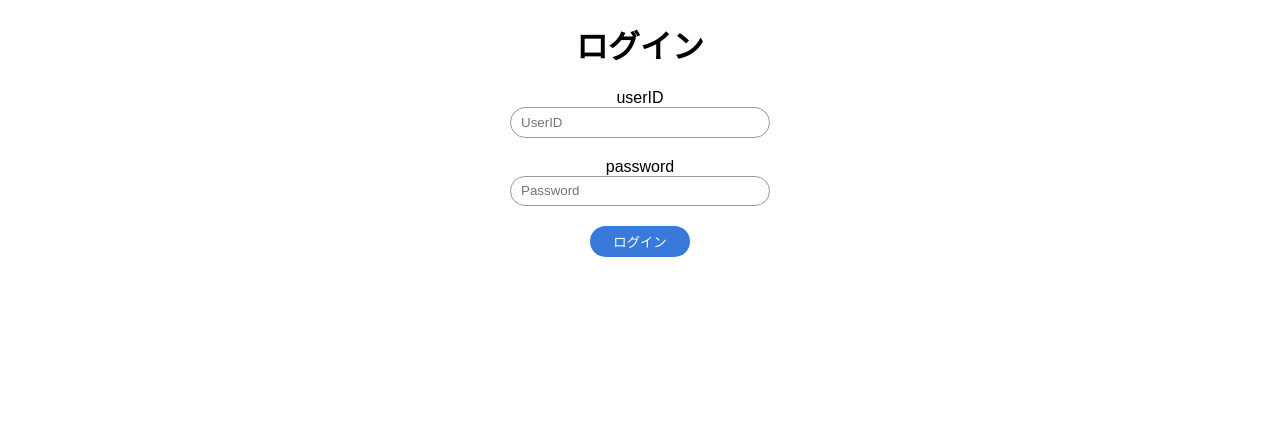
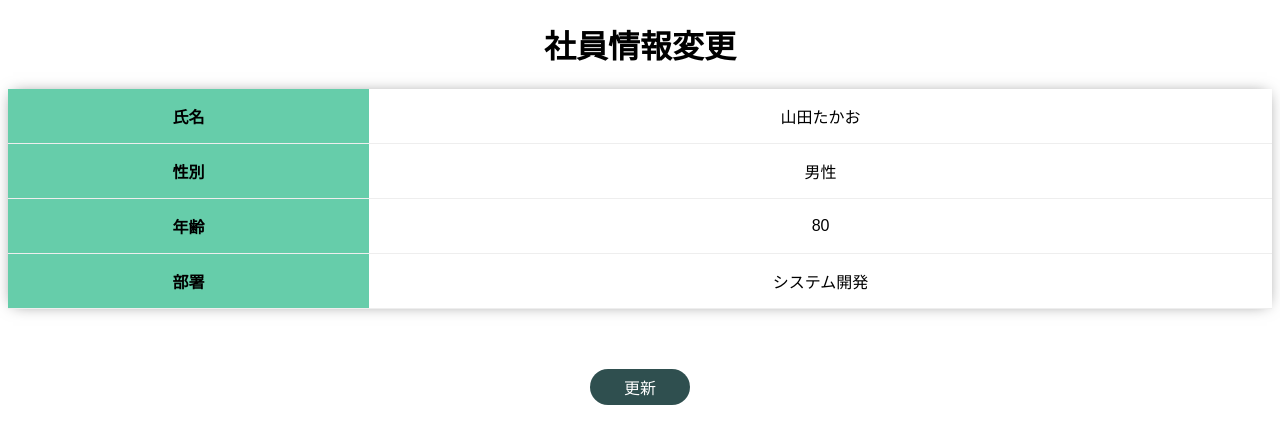
Before and after one commit to borinu/sample_1, a React (Create React App) app: page /change in a window 1280 px wide. Shown: the top 444 px of the page. Built offline with nearby package versions, Linux system fonts and the light colour scheme.

Commit message:
一覧、詳細、登録画面実装

```diff
--- a/src/App.js
+++ b/src/App.js
@@ -1,11 +1,16 @@
 import "./styles.css";
 import "./login.css";
+import { BrowserRouter } from "react-router-dom";
 import { Login } from "./pages/Login";
+import { Router } from "./router/Router";
 
 export default function App() {
   return (
     <div className="App">
-      <Login />
+      <BrowserRouter>
+        {/* <Login /> */}
+        <Router />
+      </BrowserRouter>
     </div>
   );
 }
--- /dev/null
+++ b/src/components/Button.jsx
@@ -0,0 +1,25 @@
+// import { styled } from "styled-components";
+
+// export const Button = (props) => {
+//   console.log(props);
+//   const { text } = props;
+//   return <SButton>{text}</SButton>;
+// };
+
+// const SButton = styled.p`
+//   display: block;
+//   width: 260px;
+//   height: 2.3em;
+//   margin: 0 auto;
+//   padding: 3px 10px;
+//   box-sizing: border-box;
+//   border: 1px solid #999;
+//   border-radius: 20px;
+
+//   width: 100px;
+//   cursor: pointer;
+//   border: none;
+//   background: #3879d9;
+//   color: #fff;
+//   outline: none;
+// `;
--- /dev/null
+++ b/src/detail.css
@@ -0,0 +1,49 @@
+table {
+  border-collapse: collapse;
+  border-spacing: 0;
+  width: 100%;
+  box-shadow: 0px 0px 15px -5px #777777;
+}
+
+table tr {
+  border-bottom: solid 1px #eee;
+  cursor: pointer;
+}
+
+table tr:hover {
+  background-color: #d4f0fd;
+}
+
+table th {
+  width: 10%;
+  background-color: #66cdaa;
+}
+
+table th,
+table td {
+  text-align: center;
+  padding: 15px 0;
+}
+
+table td.icon {
+  background-size: 35px;
+  background-position: left 5px center;
+  background-repeat: no-repeat;
+  padding-left: 30px;
+}
+
+.button {
+  margin-top: 30px;
+}
+
+/* table td.icon.bird {
+  background-image: url(icon-bird.png);
+}
+
+table td.icon.whale {
+  background-image: url(icon-whale.png);
+}
+
+table td.icon.crab {
+  background-image: url(icon-crab.png);
+} */
--- /dev/null
+++ b/src/list.css
@@ -0,0 +1,50 @@
+table {
+  /* table-layout: fixed; */
+  border-collapse: collapse;
+  border-spacing: 0;
+  width: 100%;
+  box-shadow: 0px 0px 15px -5px #777777;
+}
+
+table tr {
+  border-bottom: solid 1px #eee;
+  cursor: pointer;
+}
+
+table tr:hover {
+  background-color: #d4f0fd;
+}
+
+table th {
+  background-color: #66cdaa;
+}
+
+table th,
+table td {
+  text-align: center;
+  width: 25%;
+  padding: 15px 0;
+}
+
+table td.icon {
+  background-size: 35px;
+  background-position: left 5px center;
+  background-repeat: no-repeat;
+  padding-left: 30px;
+}
+
+.button {
+  margin-top: 30px;
+}
+
+/* table td.icon.bird {
+  background-image: url(icon-bird.png);
+}
+
+table td.icon.whale {
+  background-image: url(icon-whale.png);
+}
+
+table td.icon.crab {
+  background-image: url(icon-crab.png);
+} */
--- /dev/null
+++ b/src/pages/Change.jsx
@@ -0,0 +1,36 @@
+import "../styles.css";
+import "../detail.css";
+import { Link } from "react-router-dom";
+
+export const Change = () => {
+  return (
+    <>
+      <h1>社員情報変更</h1>
+      <table>
+        <tbody>
+          <tr>
+            <th>氏名</th>
+            <td>山田たかお</td>
+          </tr>
+          <tr>
+            <th>性別</th>
+            <td>男性</td>
+          </tr>
+          <tr>
+            <th>年齢</th>
+            <td>80</td>
+          </tr>
+          <tr>
+            <th>部署</th>
+            <td>システム開発</td>
+          </tr>
+        </tbody>
+      </table>
+      <div className="buttonWrap">
+        <p className="button">
+          <Link to="/change">更新</Link>
+        </p>
+      </div>
+    </>
+  );
+};
--- /dev/null
+++ b/src/pages/Detail.jsx
@@ -0,0 +1,39 @@
+import "../styles.css";
+import "../detail.css";
+import { Link } from "react-router-dom";
+
+export const Detail = () => {
+  return (
+    <>
+      <h1>社員情報詳細</h1>
+      <table>
+        <tbody>
+          <tr>
+            <th>氏名</th>
+            <td>山田たかお</td>
+          </tr>
+          <tr>
+            <th>性別</th>
+            <td>男性</td>
+          </tr>
+          <tr>
+            <th>年齢</th>
+            <td>80</td>
+          </tr>
+          <tr>
+            <th>部署</th>
+            <td>システム開発</td>
+          </tr>
+        </tbody>
+      </table>
+      <div className="buttonWrap">
+        <p className="button">削除</p>
+        <p className="button">
+          <Link to="/change">変更</Link>
+        </p>
+      </div>
+
+      {/* <Button text="新規登録" /> */}
+    </>
+  );
+};
--- /dev/null
+++ b/src/pages/List.jsx
@@ -0,0 +1,48 @@
+import "../styles.css";
+import "../list.css";
+import { Button } from "../components/Button";
+import { Link } from "react-router-dom";
+
+export const List = () => {
+  return (
+    <>
+      <h1>社員情報一覧</h1>
+      <table>
+        <thead>
+          <tr>
+            <th>氏名</th>
+            <th>性別</th>
+            <th>年齢</th>
+            <th>部署</th>
+          </tr>
+        </thead>
+        <tbody>
+          <tr>
+            <td>
+              <Link to="/detail">山田たかお</Link>
+            </td>
+            <td>男性</td>
+            <td>80</td>
+            <td>営業</td>
+          </tr>
+          <tr>
+            <td>鈴木はなみ</td>
+            <td>女性</td>
+            <td>70</td>
+            <td>総務</td>
+          </tr>
+          <tr>
+            <td>武田しんげん</td>
+            <td>男性</td>
+            <td>78</td>
+            <td>システム開発</td>
+          </tr>
+        </tbody>
+      </table>
+      <p className="button">
+        <Link to="/registor">新規登録</Link>
+      </p>
+      {/* <Button text="新規登録" /> */}
+    </>
+  );
+};
--- a/src/pages/Login.jsx
+++ b/src/pages/Login.jsx
@@ -1,3 +1,6 @@
+import "../styles.css";
+import { Link } from "react-router-dom";
+
 export const Login = () => {
   return (
     <>
@@ -14,7 +17,9 @@ export const Login = () => {
           </div>
           <div className="inputWrap">
             <label htmlFor="sbmit"></label>
-            <input type="submit" name="sbmit" value="ログイン" />
+            <Link to="/List">
+              <input type="submit" name="sbmit" value="ログイン" />
+            </Link>
           </div>
         </div>
       </form>
--- /dev/null
+++ b/src/pages/Registor.jsx
@@ -0,0 +1,36 @@
+import "../styles.css";
+import "../registor.css";
+import { Link } from "react-router-dom";
+
+export const Registor = () => {
+  return (
+    <>
+      <h1>社員情報登録</h1>
+      <table>
+        <tbody>
+          <tr>
+            <th>氏名</th>
+            <td>山田たかお</td>
+          </tr>
+          <tr>
+            <th>性別</th>
+            <td>男性</td>
+          </tr>
+          <tr>
+            <th>年齢</th>
+            <td>80</td>
+          </tr>
+          <tr>
+            <th>部署</th>
+            <td>システム開発</td>
+          </tr>
+        </tbody>
+      </table>
+      <div className="buttonWrap">
+        <p className="button">
+          <Link to="/change">更新</Link>
+        </p>
+      </div>
+    </>
+  );
+};
--- /dev/null
+++ b/src/registor.css
@@ -0,0 +1,49 @@
+table {
+  border-collapse: collapse;
+  border-spacing: 0;
+  width: 100%;
+  box-shadow: 0px 0px 15px -5px #777777;
+}
+
+table tr {
+  border-bottom: solid 1px #eee;
+  cursor: pointer;
+}
+
+table tr:hover {
+  background-color: #d4f0fd;
+}
+
+table th {
+  width: 10%;
+  background-color: #66cdaa;
+}
+
+table th,
+table td {
+  text-align: center;
+  padding: 15px 0;
+}
+
+table td.icon {
+  background-size: 35px;
+  background-position: left 5px center;
+  background-repeat: no-repeat;
+  padding-left: 30px;
+}
+
+.button {
+  margin-top: 30px;
+}
+
+/* table td.icon.bird {
+  background-image: url(icon-bird.png);
+}
+
+table td.icon.whale {
+  background-image: url(icon-whale.png);
+}
+
+table td.icon.crab {
+  background-image: url(icon-crab.png);
+} */
--- /dev/null
+++ b/src/router/Router.jsx
@@ -0,0 +1,18 @@
+import { Routes, Route } from "react-router-dom";
+import { Login } from "../pages/Login";
+import { List } from "../pages/List";
+import { Detail } from "../pages/Detail";
+import { Change } from "../pages/Change";
+import { Registor } from "../pages/Registor";
+
+export const Router = () => {
+  return (
+    <Routes>
+      <Route path="/" element={<Login />} />
+      <Route path="/list" element={<List />} />
+      <Route path="/detail" element={<Detail />} />
+      <Route path="/change" element={<Change />} />]
+      <Route path="/registor" element={<Registor />} />
+    </Routes>
+  );
+};
--- a/src/styles.css
+++ b/src/styles.css
@@ -2,3 +2,35 @@
   font-family: sans-serif;
   text-align: center;
 }
+p {
+  margin: 0;
+}
+a {
+  color: #ffffff;
+  text-decoration: none;
+}
+.buttonWrap {
+  display: flex;
+  justify-content: center;
+  margin-top: 30px;
+}
+.button {
+  display: block;
+  width: 100px;
+  margin: 0 auto;
+  padding: 6px 10px;
+  box-sizing: border-box;
+  border: 1px solid #999;
+  border-radius: 20px;
+  cursor: pointer;
+  border: none;
+  background: #2f4f4f;
+  color: #fff;
+  outline: none;
+}
+table a {
+  color: #000000;
+}
+.button + .button {
+  margin-left: 20px !important;
+}
```
